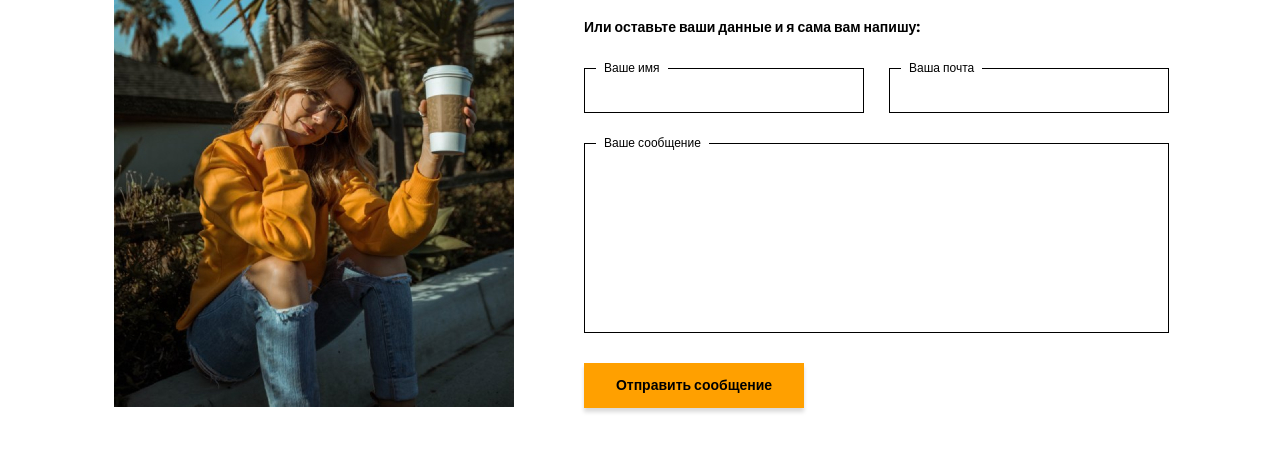
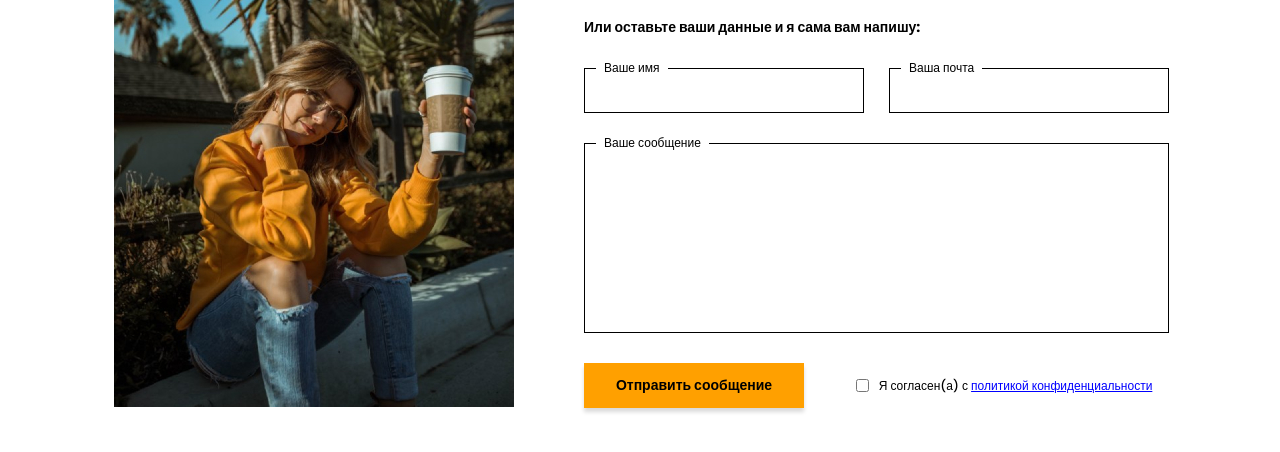
Before and after one commit to CrazyCatTop/portfolio, a website: page src/index.html in a window 1280 px wide. Shown: the part 4946-5398 px from the top of the page. Drawn offline with Linux system fonts and the light colour scheme.

Commit message:
privacy policy addition

```diff
--- a/src/index.html
+++ b/src/index.html
@@ -487,7 +487,16 @@
                             <textarea name="text" id="text"></textarea>
                             <label for="text">Ваше сообщение</label>
                         </div>
-                        <button type="button" class="btn btn_msg">Отправить сообщение</button>
+                        <div class="contacts__triggers">
+                            <button type="button" class="btn btn_msg">Отправить сообщение</button>
+                            <div class="contacts__policy">
+                                <input name="checkbox" id="checkbox" type="checkbox"></input>
+                                <span>
+                                    Я согласен(а) с
+                                    <a href="/policy.html">политикой конфиденциальности</a>
+                                </span>
+                            </div>
+                        </div>
                     </form>
                 </div>
             </div>
--- a/src/sass/blocks/_contacts.scss
+++ b/src/sass/blocks/_contacts.scss
@@ -38,7 +38,7 @@
     &__form {
         margin-top: 30px;
         display: grid;
-        grid-template: 45px 190px 45px/ repeat(2, 280px);
+        grid-template: 45px 190px 49px/ repeat(2, 280px);
         gap: 30px 25px;
         &__input {
             position: relative;
@@ -79,4 +79,28 @@
             margin-bottom: 0;
         }
     }
+    &__triggers {
+        grid-column: 1 / 3;
+        column-gap: 35px;
+        display: grid;
+        grid-template-columns: repeat(2, auto);
+    }
+    &__policy {
+        padding-bottom: 4px;
+        font-size: 12px;
+        line-height: 14px;
+        display: flex;
+        align-items: center;
+        input {
+            margin-right: 10px;
+        }
+        a {
+            color: blue;
+            text-decoration: underline;
+            &:hover {
+                color: blue;
+                text-decoration: underline;
+            }
+        }
+    }
 }
```
Also changed, not shown: src/policy.html (added, +12 -0 lines), src/css/style.min.css.
